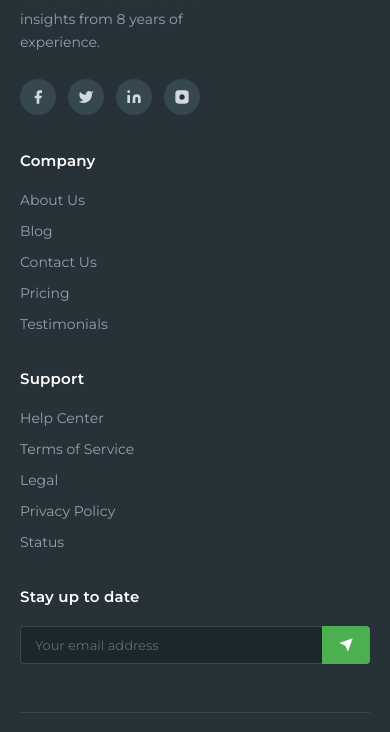
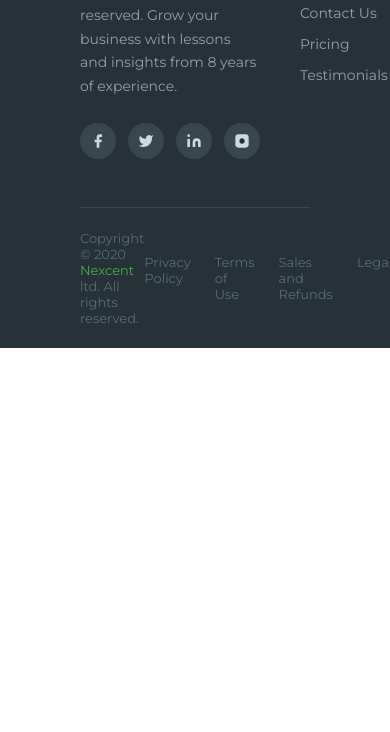
Before and after one commit to KaleemAzam092/Landingpage, a plain HTML site: page index.html in a window 390 px wide. Shown: the part 2790-3522 px from the top of the page. After the commit the page ends 3138 px from the top, so only its background shows below. Drawn offline with Linux system fonts and the light colour scheme.

Commit message:
some changes in footer

```diff
--- a/style.css
+++ b/style.css
@@ -457,35 +457,3 @@ footer {
 .footer-bottom-links a:hover {
   color: #4caf50;
 }
-
-/* ── RESPONSIVE ── */
-@media (max-width: 900px) {
-  footer {
-    padding: 48px 32px 0;
-  }
-
-  .footer-top {
-    grid-template-columns: 1fr 1fr;
-    gap: 36px;
-  }
-
-  .footer-brand {
-    grid-column: 1 / -1;
-  }
-}
-
-@media (max-width: 560px) {
-  footer {
-    padding: 40px 20px 0;
-  }
-
-  .footer-top {
-    grid-template-columns: 1fr;
-  }
-
-  .footer-bottom {
-    flex-direction: column;
-    gap: 12px;
-    text-align: center;
-  }
-}
```
